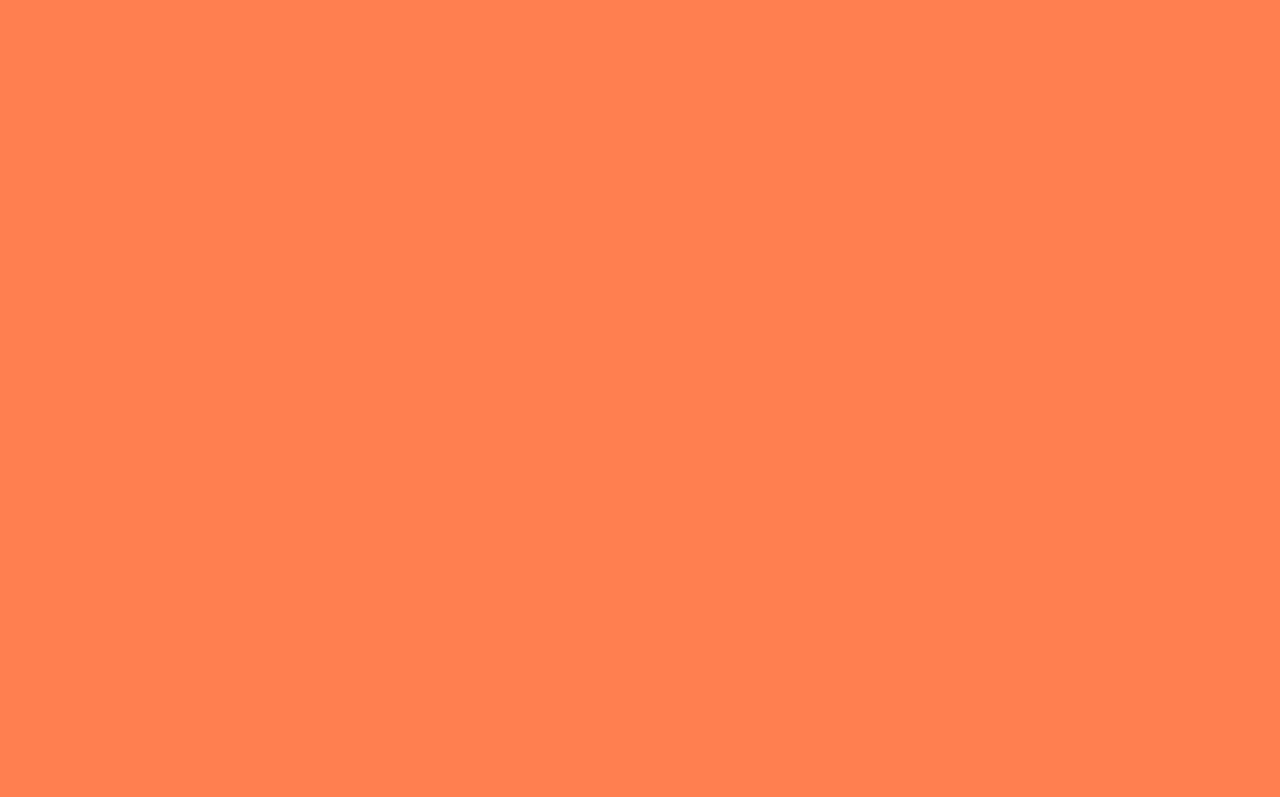
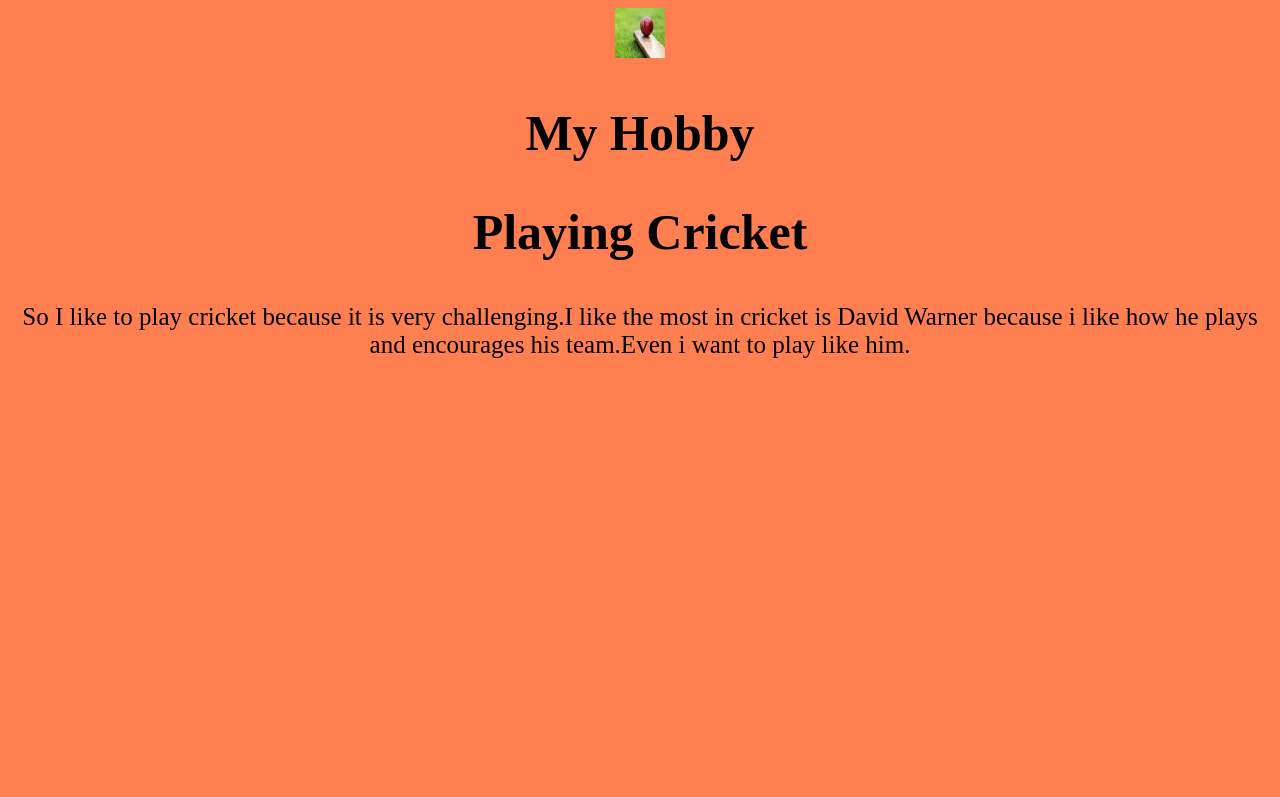
Before and after one commit to Ameeruddeen/My-favourite-2, a plain HTML site: page index.html in a window 1280 px wide. Shown: the top 797 px of the page. Drawn offline with Linux system fonts and the light colour scheme.

Commit message:
Add files via upload

```diff
--- a/style.css
+++ b/style.css
@@ -1,15 +1,18 @@
 body {
     text-align: center;
-    padding-top: 800px;
-    margin:0;
     background-color: coral;
 }
 
 h1 {
-    font-size: 20px;
+    font-size: 50px;
 }
 
 img {
-   height: 40px;
+   height: 50px;
     width: 50px;
 }
+
+p {
+font-size: 25px;
+
+}
```
